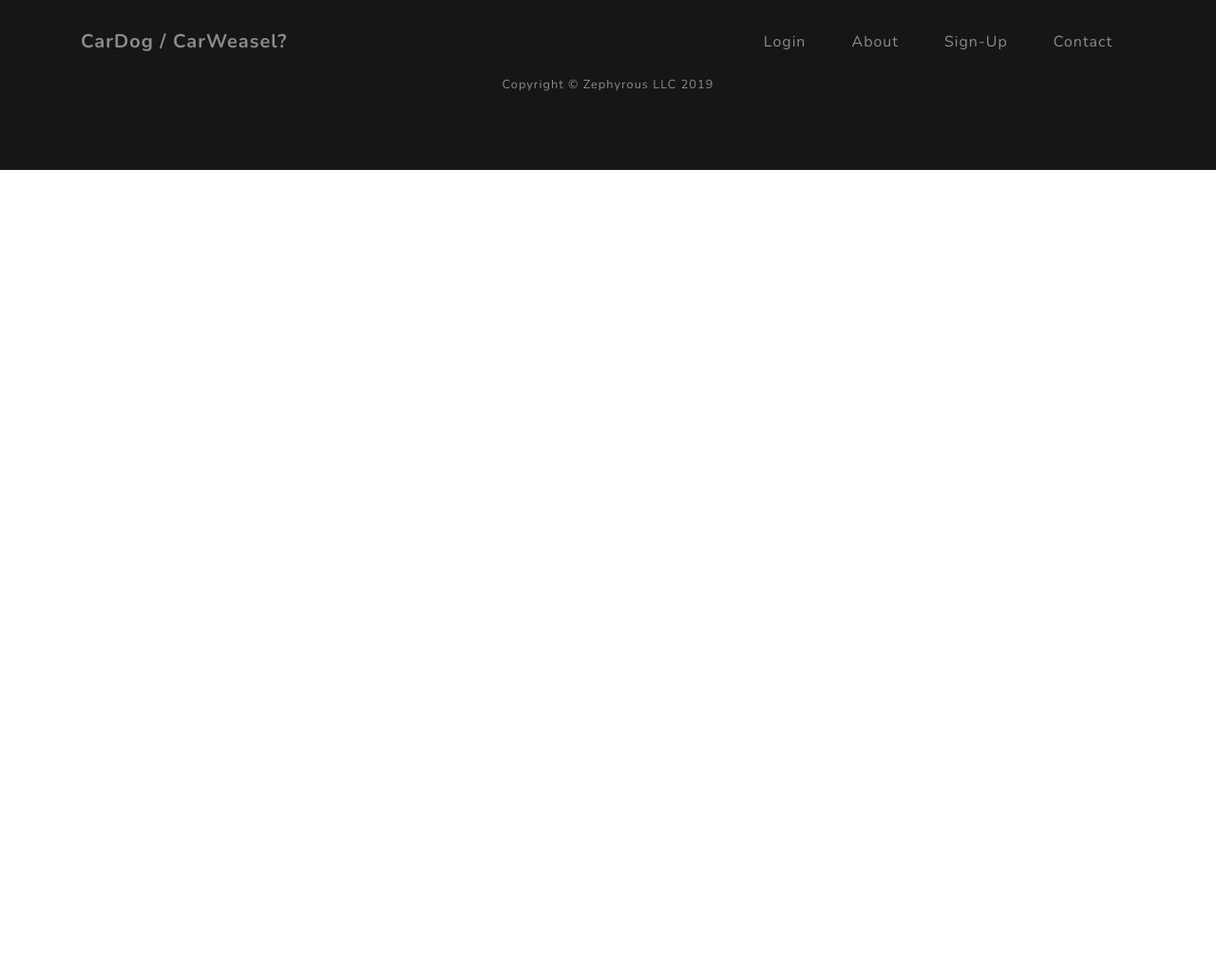
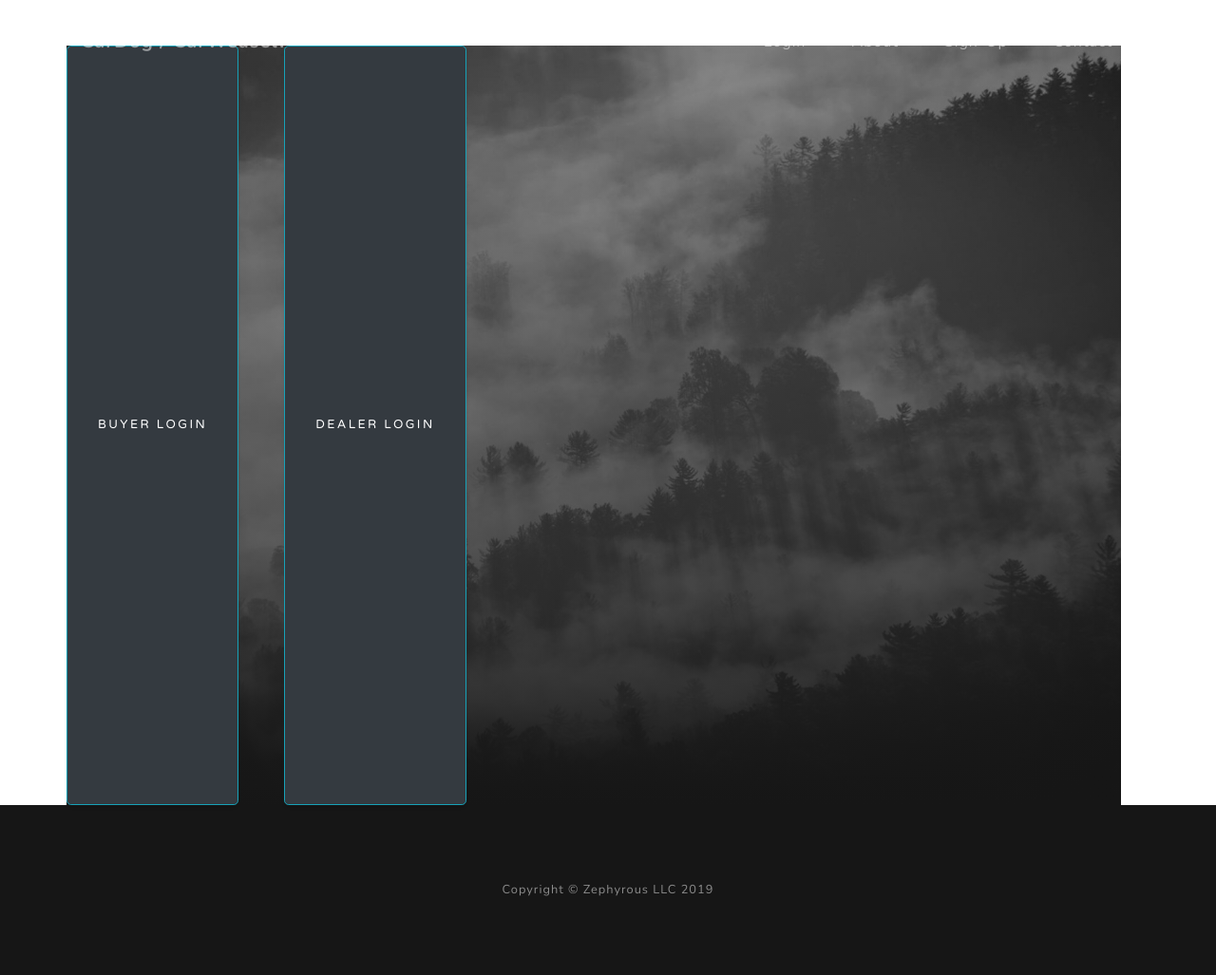
Before and after one commit to longn5/car-weasel, a Django app: page /login in a window 1280 px wide. Shown: the whole page at 95% size. Before the commit the page ends 179 px from the top, so only its background shows below. Run offline with Django 3.2, Linux system fonts and the light colour scheme; some libraries are stand-ins or nearby versions.

Commit message:
bug fixes

```diff
--- a/product_page/templates/login.html
+++ b/product_page/templates/login.html
@@ -33,8 +33,8 @@
 {% endblock %}
 
 {% block page_content %}
-<div id="login_section" class="container masthead">
-    <div class="row mt-5">
+<div id="login_section" class="container">
+    <div class="masthead row mt-5">
         <button id="buyer_login_button" class="btn btn-dark btn-lg border border-info mr-5">Buyer Login</button>
         <button id="seller_login_button" class="btn btn-dark btn-lg border border-info">Dealer Login</button>
     </div>
--- a/templates/greyscale-singlepage.html
+++ b/templates/greyscale-singlepage.html
@@ -53,6 +53,9 @@
   {% block contact_section %}
   {% endblock %}
 
+  {% block page_content %}
+  {% endblock %}
+
   <!-- Footer -->
   <footer class="bg-black small text-center text-white-50">
     <div class="container">
```
